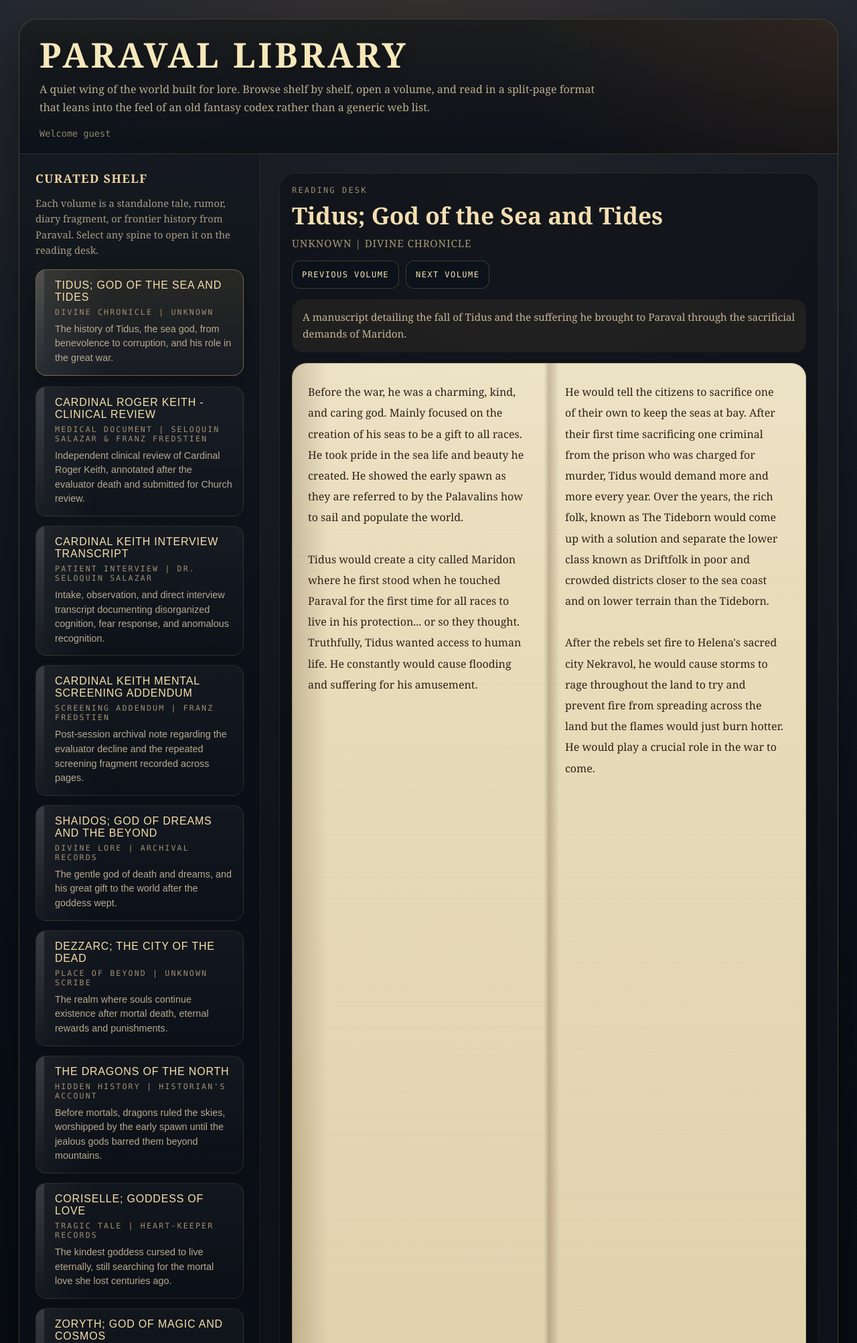
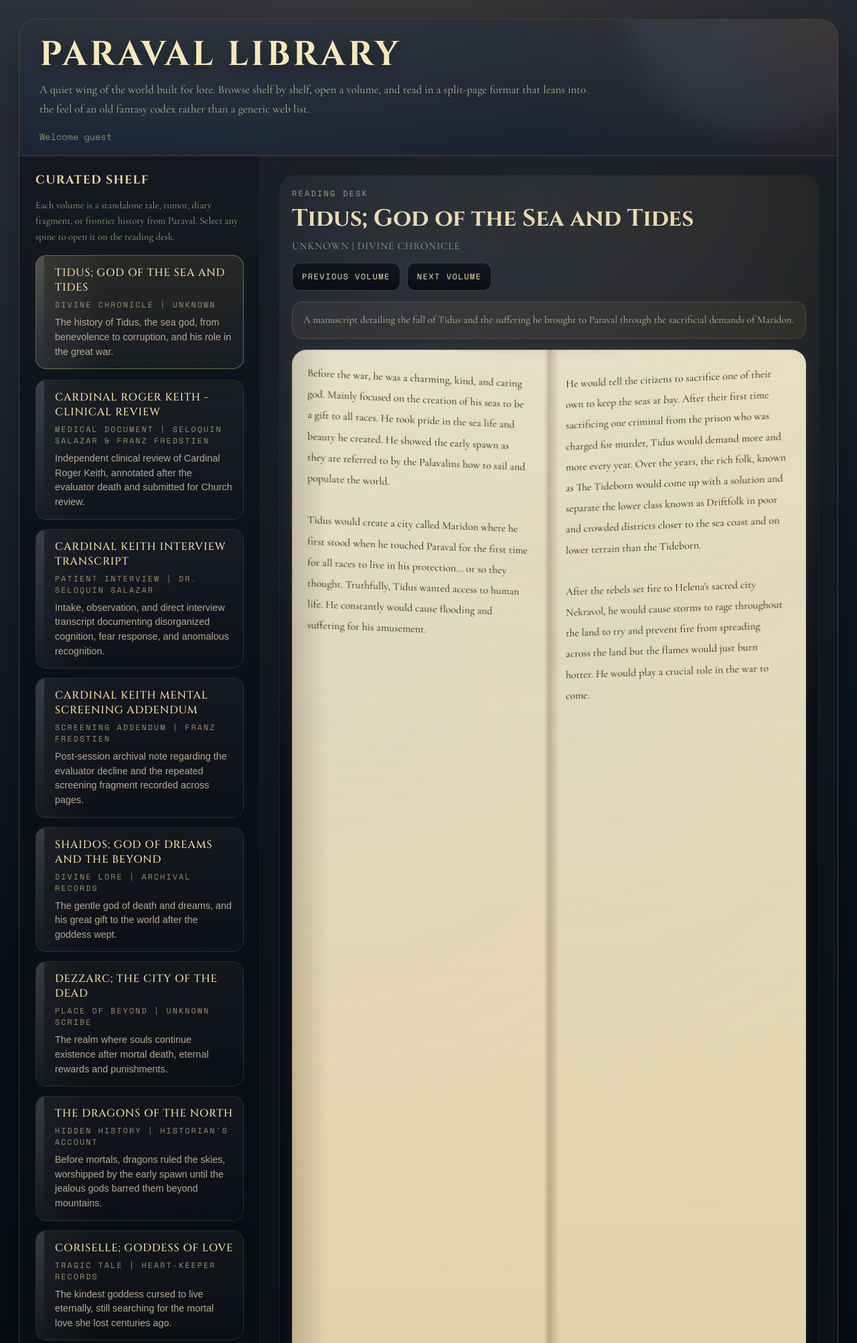
Before and after one commit to BronBron-Commits/link-to-the-flask, a Flask app: page /paraval-library in a window 1280 px wide. Shown: the top 2005 px of the page at 67% size. Run offline with Flask 3, Linux system fonts and the light colour scheme; parts of the project's set-up code (start-up, migrations or seed data) failed here and were passed over.

Commit message:
Enhance Paraval library with magical visual polish

```diff
--- a/templates/paraval_library.html
+++ b/templates/paraval_library.html
@@ -5,6 +5,8 @@
   <meta name="viewport" content="width=device-width, initial-scale=1.0" />
   <title>Paraval Library</title>
   <style>
+    @import url('https://fonts.googleapis.com/css2?family=Cinzel:wght@500;700&family=Cormorant+Garamond:wght@400;500;600;700&family=Space+Mono:wght@400;700&display=swap');
+
     :root {
       --ink: #2f2217;
       --gold: #c7a766;
@@ -16,6 +18,9 @@
       --night: #0a1018;
       --night-blue: #152235;
       --ember: #a55a2a;
+      --moon: #b2d0ff;
+      --arcane: #85b6ff;
+      --starlight: rgba(178, 208, 255, 0.55);
     }
 
     *, *::before, *::after { box-sizing: border-box; }
@@ -24,8 +29,9 @@
       min-height: 100%;
       margin: 0;
       color: #f4ecd8;
-      font-family: Georgia, 'Times New Roman', serif;
+      font-family: 'Cormorant Garamond', Georgia, serif;
       background:
+        radial-gradient(circle at 18% 8%, rgba(178, 208, 255, 0.08), transparent 34%),
         radial-gradient(circle at top, rgba(194, 118, 54, 0.16), transparent 28%),
         linear-gradient(180deg, #1b2430 0%, var(--night) 42%, #04070c 100%);
     }
@@ -35,23 +41,72 @@
     }
 
     .frame {
+      position: relative;
+      isolation: isolate;
       max-width: 1380px;
       margin: 0 auto;
       border: 1px solid var(--gold-dim);
       border-radius: 28px;
       overflow: hidden;
       background:
+        radial-gradient(circle at 16% 0%, rgba(133, 182, 255, 0.08), transparent 36%),
         linear-gradient(135deg, rgba(11, 16, 24, 0.92), rgba(8, 11, 17, 0.98)),
         linear-gradient(0deg, rgba(255, 255, 255, 0.02), rgba(255, 255, 255, 0.02));
       box-shadow: 0 34px 80px rgba(0, 0, 0, 0.48);
     }
 
+    .frame::before,
+    .frame::after {
+      content: '';
+      position: absolute;
+      inset: 0;
+      pointer-events: none;
+      z-index: -1;
+    }
+
+    .frame::before {
+      background:
+        radial-gradient(2px 2px at 8% 20%, rgba(255,255,255,0.85), transparent),
+        radial-gradient(2px 2px at 22% 64%, rgba(178, 208, 255, 0.9), transparent),
+        radial-gradient(1px 1px at 58% 14%, rgba(255,255,255,0.75), transparent),
+        radial-gradient(1px 1px at 72% 76%, rgba(255,255,255,0.86), transparent),
+        radial-gradient(2px 2px at 93% 28%, rgba(178, 208, 255, 0.86), transparent);
+      opacity: 0.34;
+      animation: stardrift 26s linear infinite;
+    }
+
+    .frame::after {
+      background:
+        radial-gradient(circle at 50% -10%, rgba(133, 182, 255, 0.14), transparent 45%),
+        radial-gradient(circle at 50% 120%, rgba(199, 167, 102, 0.1), transparent 42%);
+      mix-blend-mode: screen;
+      opacity: 0.72;
+    }
+
     .hero {
+      position: relative;
+      overflow: hidden;
       padding: 28px 30px 18px;
       border-bottom: 1px solid rgba(199, 167, 102, 0.16);
       background:
         linear-gradient(180deg, rgba(199, 167, 102, 0.08), transparent),
         radial-gradient(circle at right top, rgba(165, 90, 42, 0.14), transparent 38%);
+    }
+
+    .hero::after {
+      content: '';
+      position: absolute;
+      width: 420px;
+      height: 420px;
+      top: -250px;
+      right: -100px;
+      border-radius: 50%;
+      background:
+        conic-gradient(from 100deg, rgba(133, 182, 255, 0.24), rgba(199, 167, 102, 0.1), rgba(133, 182, 255, 0.24));
+      filter: blur(18px);
+      opacity: 0.36;
+      animation: haloSpin 20s linear infinite;
+      pointer-events: none;
     }
 
     .topbar {
@@ -78,6 +133,7 @@
       color: #f7e8ba;
       text-transform: uppercase;
       letter-spacing: 0.08em;
+      font-family: 'Cinzel', serif;
       text-shadow: 0 6px 18px rgba(0, 0, 0, 0.35);
     }
 
@@ -85,7 +141,7 @@
       max-width: 840px;
       margin: 14px 0 0;
       color: #bcae90;
-      font-size: 1rem;
+      font-size: 1.06rem;
       line-height: 1.7;
     }
 
@@ -103,18 +159,40 @@
       padding: 10px 14px;
       border-radius: 12px;
       border: 1px solid rgba(199, 167, 102, 0.28);
-      background: rgba(13, 18, 27, 0.9);
+      background: linear-gradient(180deg, rgba(16, 22, 33, 0.95), rgba(9, 14, 22, 0.95));
       color: #f4e3b3;
       text-decoration: none;
       text-transform: uppercase;
       letter-spacing: 0.12em;
       font-size: 0.75rem;
-      font-family: Consolas, 'Courier New', monospace;
+      font-family: 'Space Mono', Consolas, monospace;
+      position: relative;
+      overflow: hidden;
+      transition: border-color 0.25s ease, transform 0.25s ease, box-shadow 0.25s ease;
+    }
+
+    .btn::after {
+      content: '';
+      position: absolute;
+      top: -140%;
+      left: -35%;
+      width: 42%;
+      height: 300%;
+      transform: rotate(24deg);
+      background: linear-gradient(180deg, transparent, rgba(178, 208, 255, 0.4), transparent);
+      opacity: 0;
+      transition: opacity 0.25s ease;
     }
 
     .btn:hover {
       border-color: rgba(199, 167, 102, 0.62);
-      background: rgba(24, 30, 43, 0.95);
+      transform: translateY(-1px);
+      box-shadow: 0 10px 18px rgba(0, 0, 0, 0.22);
+    }
+
+    .btn:hover::after {
+      opacity: 1;
+      animation: buttonSweep 0.9s ease;
     }
 
     .meta {
@@ -122,7 +200,7 @@
       color: #91856a;
       min-height: 20px;
       font-size: 0.85rem;
-      font-family: Consolas, 'Courier New', monospace;
+      font-family: 'Space Mono', Consolas, monospace;
     }
 
     .layout {
@@ -147,6 +225,7 @@
       font-size: 1.1rem;
       letter-spacing: 0.08em;
       text-transform: uppercase;
+      font-family: 'Cinzel', serif;
     }
 
     .shelf-copy {
@@ -188,11 +267,28 @@
       opacity: 0.45;
     }
 
+    .book::after {
+      content: '';
+      position: absolute;
+      left: -120%;
+      top: 0;
+      width: 70%;
+      height: 100%;
+      transform: skewX(-16deg);
+      background: linear-gradient(90deg, transparent, rgba(178, 208, 255, 0.22), transparent);
+      transition: left 0.5s ease;
+    }
+
     .book:hover,
     .book[aria-pressed='true'] {
       transform: translateY(-2px);
       border-color: rgba(199, 167, 102, 0.48);
-      box-shadow: 0 12px 30px rgba(0, 0, 0, 0.28);
+      box-shadow: 0 12px 30px rgba(0, 0, 0, 0.28), 0 0 26px rgba(133, 182, 255, 0.08);
+    }
+
+    .book:hover::after,
+    .book[aria-pressed='true']::after {
+      left: 140%;
     }
 
     .book[aria-pressed='true'] {
@@ -208,6 +304,7 @@
       font-size: 1rem;
       letter-spacing: 0.05em;
       text-transform: uppercase;
+      font-family: 'Cinzel', serif;
     }
 
     .book-meta,
@@ -221,7 +318,7 @@
       font-size: 0.73rem;
       letter-spacing: 0.18em;
       text-transform: uppercase;
-      font-family: Consolas, 'Courier New', monospace;
+      font-family: 'Space Mono', Consolas, monospace;
     }
 
     .book-blurb {
@@ -244,9 +341,23 @@
       border: 1px solid rgba(199, 167, 102, 0.12);
       padding: 18px;
       background: rgba(6, 9, 14, 0.4);
+      backdrop-filter: blur(2px);
       display: grid;
       grid-template-rows: auto auto minmax(0, 1fr);
       gap: 16px;
+      position: relative;
+      overflow: hidden;
+    }
+
+    .reader-shell::before {
+      content: '';
+      position: absolute;
+      inset: 0;
+      background:
+        radial-gradient(circle at 24% 4%, rgba(178, 208, 255, 0.14), transparent 28%),
+        radial-gradient(circle at 80% 0%, rgba(199, 167, 102, 0.12), transparent 26%);
+      pointer-events: none;
+      animation: shellPulse 9s ease-in-out infinite;
     }
 
     .reader-head {
@@ -263,13 +374,14 @@
       letter-spacing: 0.18em;
       text-transform: uppercase;
       font-size: 0.75rem;
-      font-family: Consolas, 'Courier New', monospace;
+      font-family: 'Space Mono', Consolas, monospace;
     }
 
     .reader-title {
       margin: 0;
       color: #f4deb0;
       font-size: clamp(1.4rem, 3vw, 2.2rem);
+      font-family: 'Cinzel', serif;
     }
 
     .reader-author {
@@ -291,9 +403,11 @@
       padding: 14px 16px;
       border-radius: 16px;
       background: rgba(199, 167, 102, 0.08);
+      border: 1px solid rgba(199, 167, 102, 0.16);
       color: #c5b796;
       line-height: 1.7;
       font-size: 0.95rem;
+      box-shadow: inset 0 0 0 1px rgba(255, 255, 255, 0.03);
     }
 
     .book-open {
@@ -317,6 +432,14 @@
       flex-direction: column;
       position: relative;
       overflow: hidden;
+      transform-origin: center center;
+    }
+
+    .page:nth-child(1) { transform: perspective(900px) rotateY(1.8deg); }
+    .page:nth-child(2) { transform: perspective(900px) rotateY(-1.8deg); }
+
+    .page.turning {
+      animation: pageTurnFlash 0.48s ease;
     }
 
     .page::after {
@@ -330,6 +453,18 @@
       opacity: 0.45;
     }
 
+    .page::before {
+      content: '';
+      position: absolute;
+      inset: 0;
+      background:
+        radial-gradient(circle at 14% 18%, rgba(133, 182, 255, 0.11), transparent 24%),
+        radial-gradient(circle at 82% 84%, rgba(165, 90, 42, 0.12), transparent 22%);
+      opacity: 0.56;
+      pointer-events: none;
+      mix-blend-mode: multiply;
+    }
+
     .page-header {
       position: relative;
       z-index: 1;
@@ -671,6 +849,7 @@ S: Who does? Tidus?
     const readerSummaryEl = document.getElementById('reader-summary');
     const pageLeftEl = document.getElementById('page-left');
     const pageRightEl = document.getElementById('page-right');
+    const pageEls = Array.from(document.querySelectorAll('.page'));
     const prevBookBtn = document.getElementById('prev-book-btn');
     const nextBookBtn = document.getElementById('next-book-btn');
     const backWorldsBtn = document.getElementById('back-worlds-btn');
@@ -762,6 +941,11 @@ S: Who does? Tidus?
       readerSummaryEl.textContent = story.summary;
       pageLeftEl.textContent = story.left;
       pageRightEl.textContent = story.right;
+      pageEls.forEach((page) => {
+        page.classList.remove('turning');
+        void page.offsetWidth;
+        page.classList.add('turning');
+      });
       Array.from(bookshelfEl.querySelectorAll('.book')).forEach((button, buttonIndex) => {
         button.setAttribute('aria-pressed', String(buttonIndex === currentIndex));
       });
```
Also changed, not shown: other parts of templates/paraval_library.html (+48 -4 lines).
